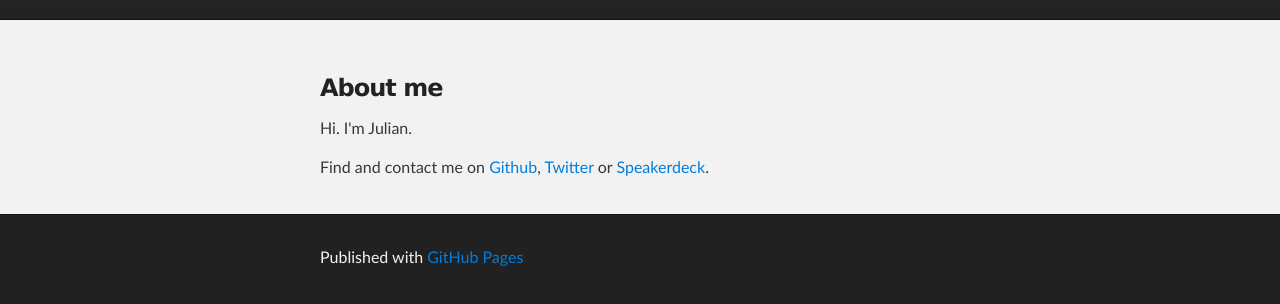
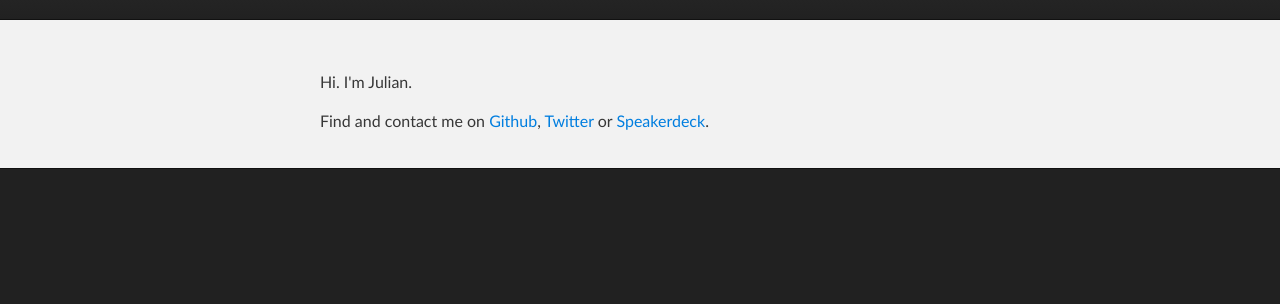
Before and after one commit to jlxq0/jlxq0.github.io, a plain HTML site: page index.html in a window 1280 px wide. Shown: the part 124-428 px from the top of the page. Drawn offline with Linux system fonts and the light colour scheme.

Commit message:
Update index.html

```diff
--- a/index.html
+++ b/index.html
@@ -23,9 +23,6 @@
     <!-- MAIN CONTENT -->
     <div id="main_content_wrap" class="outer">
       <section id="main_content" class="inner">
-        <h3>
-          About me
-        </h3>
 
 <p>Hi. I'm Julian.</p>
 <p>Find and contact me on <a href="https://github.com/jlxq0">Github</a>, <a href="https://twitter.com/jlxq0"> Twitter</a> or <a href="https://speakerdeck.com/jlxq0">Speakerdeck</a>.</p>
@@ -33,12 +30,6 @@
       </section>
     </div>
 
-    <!-- FOOTER  -->
-    <div id="footer_wrap" class="outer">
-      <footer class="inner">
-        <p>Published with <a href="http://pages.github.com">GitHub Pages</a></p>
-      </footer>
-    </div>
 
               <script type="text/javascript">
             var gaJsHost = (("https:" == document.location.protocol) ? "https://ssl." : "http://www.");
```
